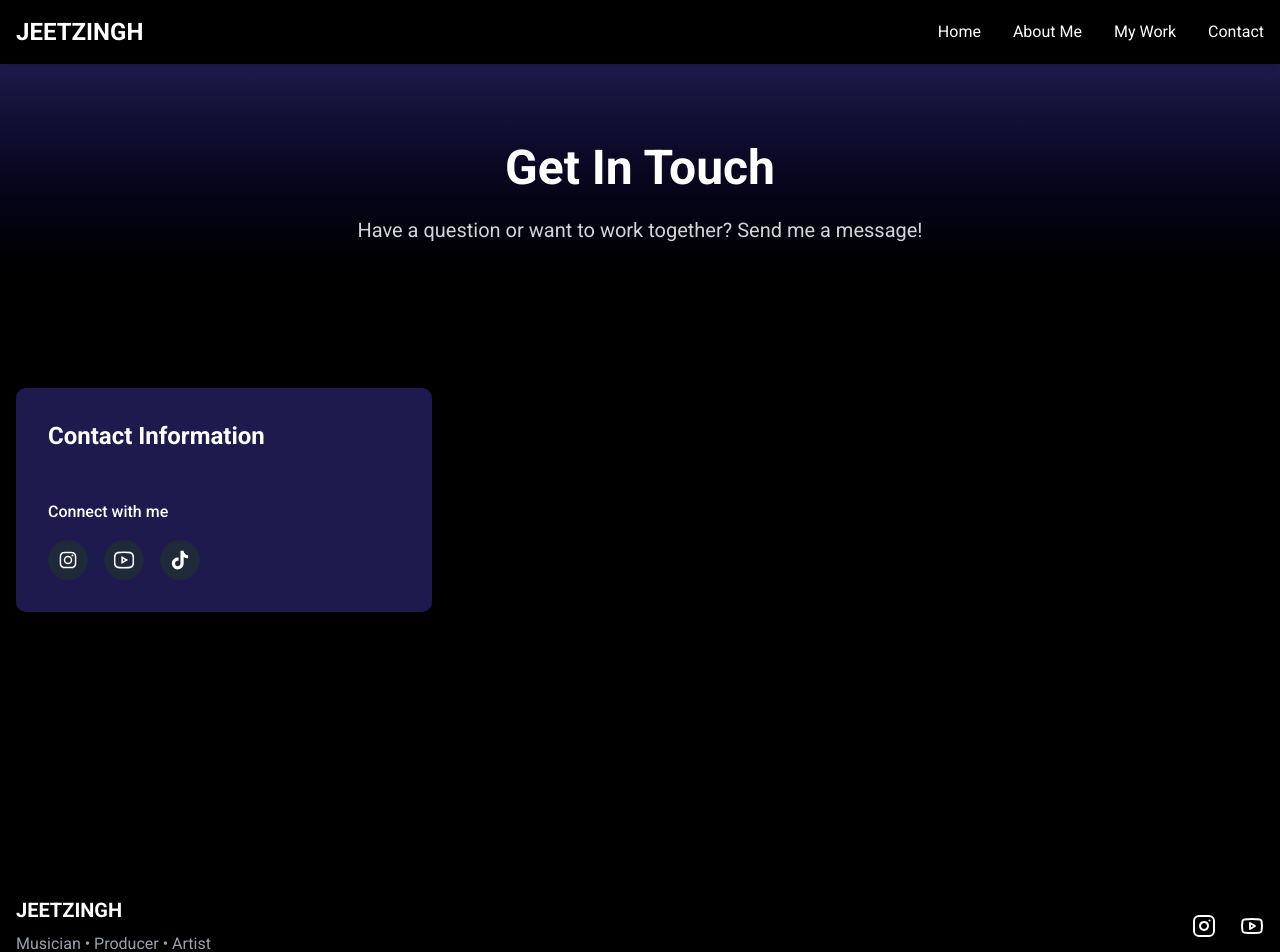
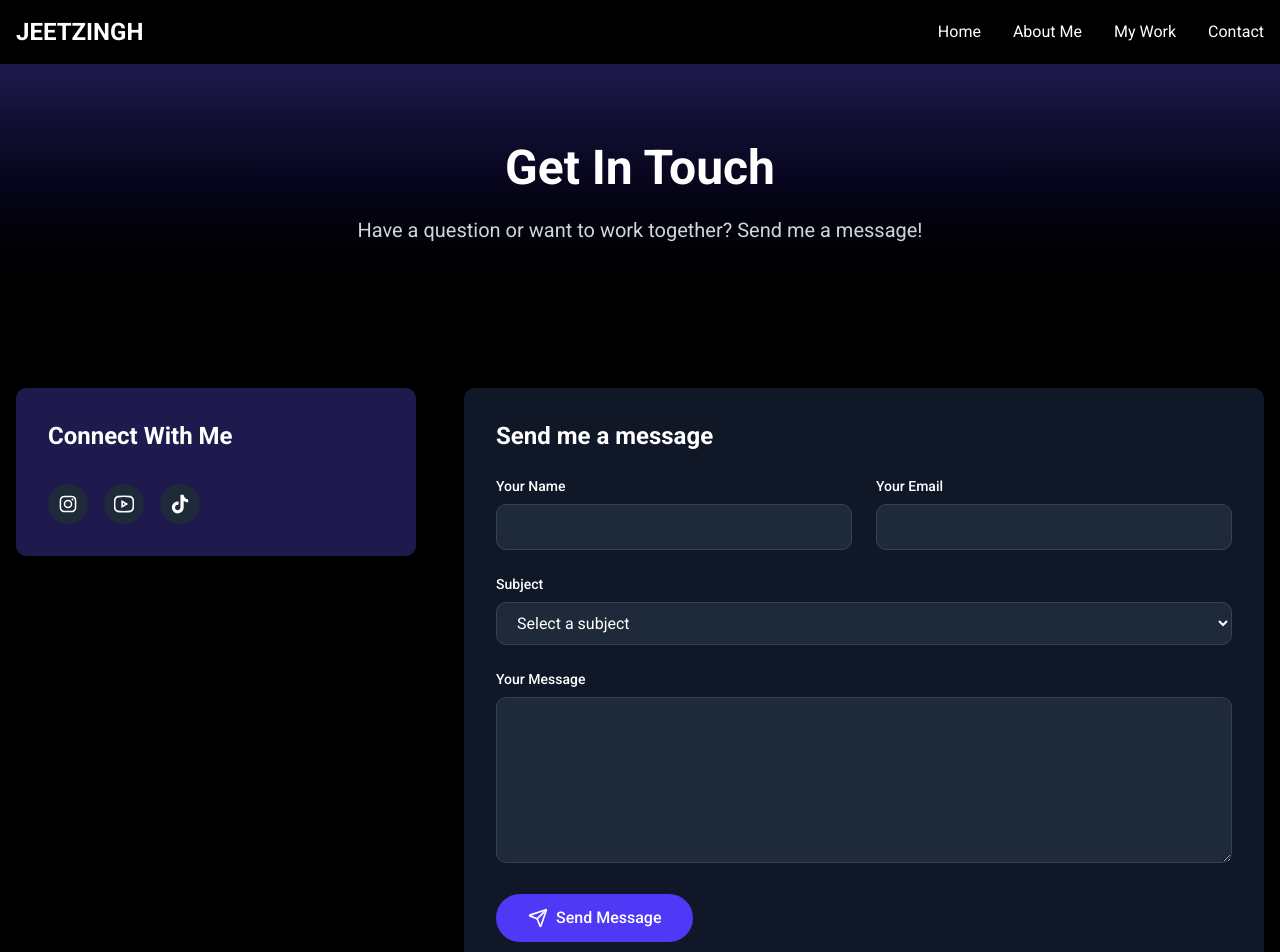
Before and after one commit to jeetajmani/jeetzingh-portfolio, a Next.js app in the folder site/: page /contact in a window 1280 px wide. Shown: the top 952 px of the page. Built offline with nearby package versions, Linux system fonts and the light colour scheme.

Commit message:
contact form editing

```diff
--- a/site/src/app/about/page.tsx
+++ b/site/src/app/about/page.tsx
@@ -8,9 +8,9 @@ export default function AboutPage() {
       <section className="py-20 px-4 bg-gradient-to-b from-indigo-950 to-black">
         <div className="container mx-auto text-center">
           <h1 className="text-4xl md:text-5xl font-bold mb-6">About Me</h1>
-          <p className="text-xl text-gray-300 max-w-2xl mx-auto">
+          {/* <p className="text-xl text-gray-300 max-w-2xl mx-auto">
             My journey, influences, and the story behind the music.
-          </p>
+          </p> */}
         </div>
       </section>
 
--- a/site/src/app/contact/page.tsx
+++ b/site/src/app/contact/page.tsx
@@ -1,9 +1,121 @@
 'use client'
 
+import React from 'react';
+import { useForm, ValidationError } from '@formspree/react';
+
 // import { useState, useEffect } from 'react'
-// import { Mail, MapPin, Phone } from 'lucide-react'
+import { Send } from 'lucide-react'
+
+function ContactForm() {
+  const [state, handleSubmit] = useForm("mqapypqe");
+
+  return (
+    <div className="w-full lg:w-2/3">
+      <div className="bg-gray-900 rounded-lg p-8">
+        <h2 className="text-2xl font-bold mb-6 text-white">Send me a message</h2>
+
+        {state.succeeded ? (
+          <div className="rounded-lg p-4 bg-green-900/50">
+            <p className="text-green-200">
+              Your message has been sent! I’ll get back to you soon.
+            </p>
+          </div>
+        ) : (
+          <form onSubmit={handleSubmit} className="space-y-6">
+            <div className="grid grid-cols-1 md:grid-cols-2 gap-6">
+              <div>
+                <label htmlFor="name" className="block text-sm font-medium mb-2 text-white">
+                  Your Name
+                </label>
+                <input
+                  type="text"
+                  id="name"
+                  name="name"
+                  className="w-full rounded-lg bg-gray-800 border border-gray-700 px-4 py-2.5 text-white focus:outline-none focus:ring-2 focus:ring-indigo-500"
+                  required
+                />
+                <ValidationError prefix="Name" field="name" errors={state.errors} className="text-red-400 text-sm mt-1" />
+              </div>
+
+              <div>
+                <label htmlFor="email" className="block text-sm font-medium mb-2 text-white">
+                  Your Email
+                </label>
+                <input
+                  type="email"
+                  id="email"
+                  name="email"
+                  className="w-full rounded-lg bg-gray-800 border border-gray-700 px-4 py-2.5 text-white focus:outline-none focus:ring-2 focus:ring-indigo-500"
+                  required
+                />
+                <ValidationError prefix="Email" field="email" errors={state.errors} className="text-red-400 text-sm mt-1" />
+              </div>
+            </div>
+
+            <div>
+              <label htmlFor="subject" className="block text-sm font-medium mb-2 text-white">
+                Subject
+              </label>
+              <select
+                id="subject"
+                name="subject"
+                className="w-full rounded-lg bg-gray-800 border border-gray-700 px-4 py-2.5 text-white focus:outline-none focus:ring-2 focus:ring-indigo-500"
+                required
+              >
+                <option value="">Select a subject</option>
+                <option value="booking">Booking Inquiry</option>
+                <option value="collaboration">Collaboration Proposal</option>
+                <option value="press">Press/Media Inquiry</option>
+                <option value="other">Other</option>
+              </select>
+              <ValidationError prefix="Subject" field="subject" errors={state.errors} className="text-red-400 text-sm mt-1" />
+            </div>
+
+            <div>
+              <label htmlFor="message" className="block text-sm font-medium mb-2 text-white">
+                Your Message
+              </label>
+              <textarea
+                id="message"
+                name="message"
+                rows={6}
+                className="w-full rounded-lg bg-gray-800 border border-gray-700 px-4 py-2.5 text-white focus:outline-none focus:ring-2 focus:ring-indigo-500"
+                required
+              ></textarea>
+              <ValidationError prefix="Message" field="message" errors={state.errors} className="text-red-400 text-sm mt-1" />
+            </div>
+
+            <div>
+              <button
+                type="submit"
+                disabled={state.submitting}
+                className="inline-flex items-center bg-indigo-600 text-white py-3 px-8 rounded-full font-medium hover:bg-indigo-700 transition-colors disabled:bg-indigo-800 disabled:cursor-not-allowed"
+              >
+                {state.submitting ? (
+                  <>
+                    <svg className="animate-spin -ml-1 mr-3 h-5 w-5 text-white" xmlns="http://www.w3.org/2000/svg" fill="none" viewBox="0 0 24 24">
+                      <circle className="opacity-25" cx="12" cy="12" r="10" stroke="currentColor" strokeWidth="4"></circle>
+                      <path className="opacity-75" fill="currentColor" d="M4 12a8 8 0 018-8V0C5.373 0 0 5.373 0 12h4zm2 5.291A7.962 7.962 0 014 12H0c0 3.042 1.135 5.824 3 7.938l3-2.647z"></path>
+                    </svg>
+                    Sending...
+                  </>
+                ) : (
+                  <>
+                    <Send className="mr-2 h-5 w-5" />
+                    Send Message
+                  </>
+                )}
+              </button>
+            </div>
+          </form>
+        )}
+      </div>
+    </div>
+  );
+}
 
 export default function ContactPage() {
+
 
   // useEffect(() => {
   //   // Load Instagram embed script
@@ -124,11 +236,11 @@ export default function ContactPage() {
             {/* Contact information */}
             <div className="w-full lg:w-1/3">
               <div className="bg-indigo-950 rounded-lg p-8">
-                <h2 className="text-2xl font-bold mb-6">Contact Information</h2>
+                <h2 className="text-2xl font-bold mb-6">Connect With Me</h2>
 
                 {/* <div className="space-y-6">
                   <div className="flex items-start">
-                    <Mail className="w-6 h-6 text-purple-400 mt-1 mr-4" />
+                    <Mail className="w-6 h-6 text-indigo-400 mt-1 mr-4" />
                     <div>
                       <h3 className="font-medium mb-1">Email</h3>
                       <a
@@ -141,7 +253,7 @@ export default function ContactPage() {
                   </div>
 
                   <div className="flex items-start">
-                    <Phone className="w-6 h-6 text-purple-400 mt-1 mr-4" />
+                    <Phone className="w-6 h-6 text-indigo-400 mt-1 mr-4" />
                     <div>
                       <h3 className="font-medium mb-1">Phone</h3>
                       <a
@@ -154,7 +266,7 @@ export default function ContactPage() {
                   </div>
 
                   <div className="flex items-start">
-                    <MapPin className="w-6 h-6 text-purple-400 mt-1 mr-4" />
+                    <MapPin className="w-6 h-6 text-indigo-400 mt-1 mr-4" />
                     <div>
                       <h3 className="font-medium mb-1">Based in</h3>
                       <p className="text-gray-300">
@@ -164,8 +276,7 @@ export default function ContactPage() {
                   </div>
                 </div> */}
 
-                <div className="mt-12">
-                  <h3 className="font-medium mb-4">Connect with me</h3>
+                <div className="mt-8">
                   <div className="flex space-x-4">
                     <a
                       href="https://instagram.com/jeetzingh"
@@ -227,6 +338,8 @@ export default function ContactPage() {
 
             </div>
 
+            <ContactForm />
+
             {/* Contact form */}
             {/* <div className="w-full lg:w-2/3">
               <div className="bg-gray-900 rounded-lg p-8">
@@ -244,7 +357,7 @@ export default function ContactPage() {
                         name="name"
                         value={formData.name}
                         onChange={handleChange}
-                        className="w-full rounded-lg bg-gray-800 border border-gray-700 px-4 py-2.5 text-white focus:outline-none focus:ring-2 focus:ring-purple-500"
+                        className="w-full rounded-lg bg-gray-800 border border-gray-700 px-4 py-2.5 text-white focus:outline-none focus:ring-2 focus:ring-indigo-500"
                         required
                       />
                     </div>
@@ -259,7 +372,7 @@ export default function ContactPage() {
                         name="email"
                         value={formData.email}
                         onChange={handleChange}
-                        className="w-full rounded-lg bg-gray-800 border border-gray-700 px-4 py-2.5 text-white focus:outline-none focus:ring-2 focus:ring-purple-500"
+                        className="w-full rounded-lg bg-gray-800 border border-gray-700 px-4 py-2.5 text-white focus:outline-none focus:ring-2 focus:ring-indigo-500"
                         required
                       />
                     </div>
@@ -274,7 +387,7 @@ export default function ContactPage() {
                       name="subject"
                       value={formData.subject}
                       onChange={handleChange}
-                      className="w-full rounded-lg bg-gray-800 border border-gray-700 px-4 py-2.5 text-white focus:outline-none focus:ring-2 focus:ring-purple-500"
+                      className="w-full rounded-lg bg-gray-800 border border-gray-700 px-4 py-2.5 text-white focus:outline-none focus:ring-2 focus:ring-indigo-500"
                       required
                     >
                       <option value="">Select a subject</option>
@@ -295,7 +408,7 @@ export default function ContactPage() {
                       value={formData.message}
                       onChange={handleChange}
                       rows={6}
-                      className="w-full rounded-lg bg-gray-800 border border-gray-700 px-4 py-2.5 text-white focus:outline-none focus:ring-2 focus:ring-purple-500"
+                      className="w-full rounded-lg bg-gray-800 border border-gray-700 px-4 py-2.5 text-white focus:outline-none focus:ring-2 focus:ring-indigo-500"
                       required
                     ></textarea>
                   </div>
@@ -304,7 +417,7 @@ export default function ContactPage() {
                     <button
                       type="submit"
                       disabled={isSubmitting}
-                      className="inline-flex items-center bg-purple-600 text-white py-3 px-8 rounded-full font-medium hover:bg-purple-700 transition-colors disabled:bg-purple-800 disabled:cursor-not-allowed"
+                      className="inline-flex items-center bg-indigo-600 text-white py-3 px-8 rounded-full font-medium hover:bg-indigo-700 transition-colors disabled:bg-indigo-800 disabled:cursor-not-allowed"
                     >
                       {isSubmitting ? (
                         <>
--- a/site/src/app/mywork/page.tsx
+++ b/site/src/app/mywork/page.tsx
@@ -8,7 +8,7 @@ export default function MyWorkPage() {
         <div className="container mx-auto text-center">
           <h1 className="text-4xl md:text-5xl font-bold mb-6">My Work</h1>
           <p className="text-xl text-gray-300 max-w-2xl mx-auto">
-            My journey, influences, and the story behind the music.
+            A comprehensive overview of my work that has been released to the public.
           </p>
         </div>
       </section>
```
